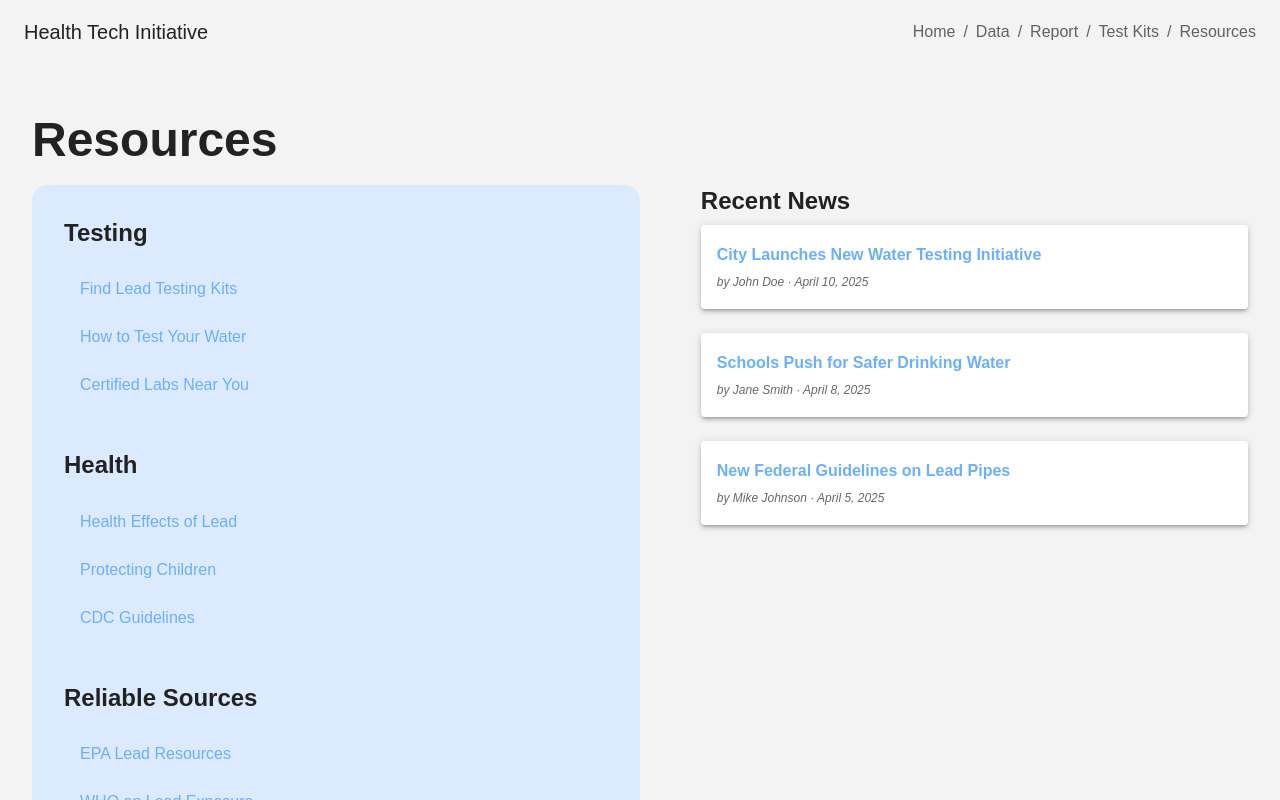
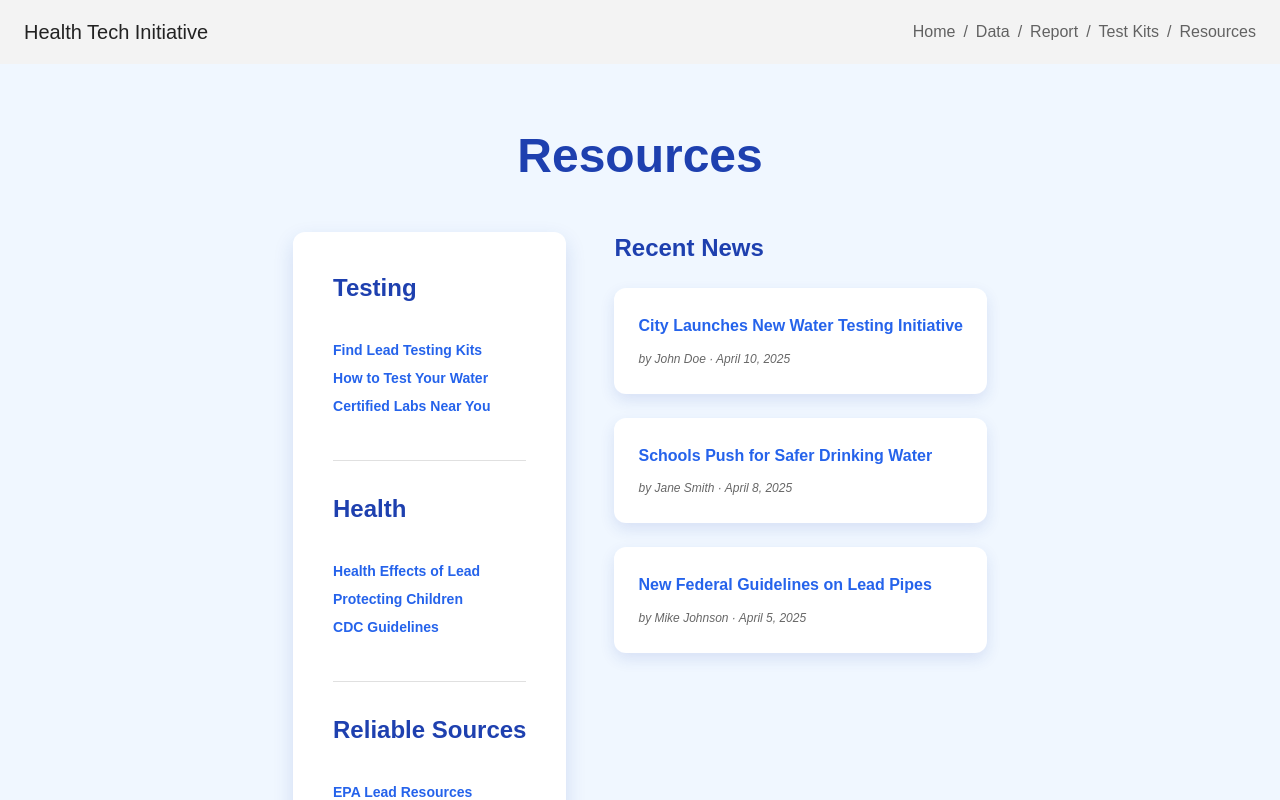
Before and after one commit to IggyLikesToCode/HealthTechInitiative2024-2025, a React (Create React App) app in the folder hti24-25/: page /resources in a window 1280 px wide. Shown: the top 800 px of the page. Built offline with nearby package versions, Linux system fonts and the light colour scheme; the HTML template or start-up script is replaced by a standard one.

Commit message:
used some stuff from intro to web

```diff
--- a/hti24-25/src/tabs/Resources.jsx
+++ b/hti24-25/src/tabs/Resources.jsx
@@ -8,63 +8,78 @@ import {
   List,
   ListItem,
   ListItemText,
+  Divider,
 } from "@mui/material";
 
 const Resources = () => {
   return (
-    <Box sx={{ px: 4, py: 6 }}>
-      <Typography variant="h3" fontWeight="bold" gutterBottom>
+    <Box
+      sx={{
+        px: { xs: 2, sm: 4, md: 8 },
+        py: { xs: 4, sm: 6, md: 8 },
+        backgroundColor: "#f0f7ff",
+        minHeight: "100vh",
+        fontFamily: "'Roboto', sans-serif",
+      }}
+    >
+      <Typography
+        variant="h3"
+        fontWeight="700"
+        gutterBottom
+        sx={{ color: "#1e40af", mb: 6, textAlign: "center" }}
+      >
         Resources
       </Typography>
 
-      <Grid container spacing={4} justifyContent={"space-between"}>
-        <Grid width={"50%"} item md={6}>
-          <Box
+      <Grid container spacing={6} justifyContent="center" alignItems="flex-start">
+        <Grid item xs={12} md={6}>
+          <Paper
+            elevation={5}
             sx={{
-              backgroundColor: "#dbeafe",
-              borderRadius: 4,
-              p: 4,
-              height: "100%",
+              p: 5,
+              borderRadius: 3,
+              backgroundColor: "#ffffff",
+              boxShadow: "0 8px 20px rgba(30,64,175,0.15)",
             }}
           >
-            <Typography variant="h5" fontWeight="bold" gutterBottom>
+            <Typography variant="h5" fontWeight="700" sx={{ mb: 3, color: "#1e40af" }}>
               Testing
             </Typography>
-            <List>
-              <ListItem>
+            <List dense>
+              <ListItem disablePadding>
                 <ListItemText>
                   <Link
                     href="https://www.epa.gov/lead/protect-your-family-sources-lead"
                     target="_blank"
                     rel="noopener noreferrer"
-                    component="a"
                     underline="hover"
+                    sx={{ color: "#2563eb", fontWeight: 600, "&:hover": { color: "#1e40af" } }}
                   >
                     Find Lead Testing Kits
                   </Link>
                 </ListItemText>
               </ListItem>
-              <ListItem>
+              <ListItem disablePadding>
                 <ListItemText>
                   <Link
                     href="https://www.cdc.gov/nceh/lead/faqs/lead-testing.htm"
                     target="_blank"
                     rel="noopener noreferrer"
-                    component="a"
                     underline="hover"
+                    sx={{ color: "#2563eb", fontWeight: 600, "&:hover": { color: "#1e40af" } }}
                   >
                     How to Test Your Water
                   </Link>
                 </ListItemText>
               </ListItem>
-              <ListItem>
+              <ListItem disablePadding>
                 <ListItemText>
                   <Link
                     href="https://www.epa.gov/lead/lead-testing-and-certification"
                     target="_blank"
                     rel="noopener noreferrer"
-                    component="a"
                     underline="hover"
+                    sx={{ color: "#2563eb", fontWeight: 600, "&:hover": { color: "#1e40af" } }}
                   >
                     Certified Labs Near You
                   </Link>
@@ -72,49 +87,46 @@ const Resources = () => {
               </ListItem>
             </List>
 
-            <Typography
-              variant="h5"
-              fontWeight="bold"
-              gutterBottom
-              sx={{ mt: 4 }}
-            >
+            <Divider sx={{ my: 4 }} />
+
+            <Typography variant="h5" fontWeight="700" sx={{ mb: 3, color: "#1e40af" }}>
               Health
             </Typography>
-            <List>
-              <ListItem>
+            <List dense>
+              <ListItem disablePadding>
                 <ListItemText>
                   <Link
                     href="https://www.cdc.gov/nceh/lead/health-effects.htm"
                     target="_blank"
                     rel="noopener noreferrer"
-                    component="a"
                     underline="hover"
+                    sx={{ color: "#2563eb", fontWeight: 600, "&:hover": { color: "#1e40af" } }}
                   >
                     Health Effects of Lead
                   </Link>
                 </ListItemText>
               </ListItem>
-              <ListItem>
+              <ListItem disablePadding>
                 <ListItemText>
                   <Link
                     href="https://www.cdc.gov/nceh/lead/prevention/default.htm"
                     target="_blank"
                     rel="noopener noreferrer"
-                    component="a"
                     underline="hover"
+                    sx={{ color: "#2563eb", fontWeight: 600, "&:hover": { color: "#1e40af" } }}
                   >
                     Protecting Children
                   </Link>
                 </ListItemText>
               </ListItem>
-              <ListItem>
+              <ListItem disablePadding>
                 <ListItemText>
                   <Link
                     href="https://www.cdc.gov/nceh/lead/default.htm"
                     target="_blank"
                     rel="noopener noreferrer"
-                    component="a"
                     underline="hover"
+                    sx={{ color: "#2563eb", fontWeight: 600, "&:hover": { color: "#1e40af" } }}
                   >
                     CDC Guidelines
                   </Link>
@@ -122,120 +134,152 @@ const Resources = () => {
               </ListItem>
             </List>
 
-            <Typography
-              variant="h5"
-              fontWeight="bold"
-              gutterBottom
-              sx={{ mt: 4 }}
-            >
+            <Divider sx={{ my: 4 }} />
+
+            <Typography variant="h5" fontWeight="700" sx={{ mb: 3, color: "#1e40af" }}>
               Reliable Sources
             </Typography>
-            <List>
-              <ListItem>
+            <List dense>
+              <ListItem disablePadding>
                 <ListItemText>
                   <Link
                     href="https://www.epa.gov/lead"
                     target="_blank"
                     rel="noopener noreferrer"
-                    component="a"
                     underline="hover"
+                    sx={{ color: "#2563eb", fontWeight: 600, "&:hover": { color: "#1e40af" } }}
                   >
                     EPA Lead Resources
                   </Link>
                 </ListItemText>
               </ListItem>
-              <ListItem>
+              <ListItem disablePadding>
                 <ListItemText>
                   <Link
                     href="https://www.who.int/news-room/fact-sheets/detail/lead-poisoning-and-health"
                     target="_blank"
                     rel="noopener noreferrer"
-                    component="a"
                     underline="hover"
+                    sx={{ color: "#2563eb", fontWeight: 600, "&:hover": { color: "#1e40af" } }}
                   >
                     WHO on Lead Exposure
                   </Link>
                 </ListItemText>
               </ListItem>
-              <ListItem>
+              <ListItem disablePadding>
                 <ListItemText>
                   <Link
                     href="https://www.ncbi.nlm.nih.gov/pmc/?term=lead+poisoning"
                     target="_blank"
                     rel="noopener noreferrer"
-                    component="a"
                     underline="hover"
+                    sx={{ color: "#2563eb", fontWeight: 600, "&:hover": { color: "#1e40af" } }}
                   >
                     NIH Articles
                   </Link>
                 </ListItemText>
               </ListItem>
             </List>
-          </Box>
+          </Paper>
         </Grid>
 
-        <Grid item md={6} width={"45%"}>
-          <Typography variant="h5" fontWeight="bold" gutterBottom>
+        <Grid item xs={12} md={5}>
+          <Typography variant="h5" fontWeight="700" sx={{ mb: 3, color: "#1e40af" }}>
             Recent News
           </Typography>
-          <Box sx={{ display: "flex", flexDirection: "column", gap: 3 }}>
-            <Paper elevation={3} sx={{ p: 2 }}>
-              <Typography variant="subtitle1" fontWeight="bold">
+          <Box
+            sx={{
+              display: "flex",
+              flexDirection: "column",
+              gap: 3,
+            }}
+          >
+            <Paper
+              elevation={4}
+              sx={{
+                p: 3,
+                borderRadius: 3,
+                backgroundColor: "#ffffff",
+                boxShadow: "0 6px 15px rgba(30,64,175,0.12)",
+                transition: "transform 0.2s ease",
+                "&:hover": {
+                  transform: "translateY(-5px)",
+                  boxShadow: "0 12px 24px rgba(30,64,175,0.25)",
+                },
+              }}
+            >
+              <Typography variant="subtitle1" fontWeight="700" gutterBottom>
                 <Link
                   href="https://www.nytimes.com/2023/10/04/us/milwaukee-lead-pipes.html"
                   target="_blank"
                   rel="noopener noreferrer"
-                  component="a"
                   underline="hover"
+                  sx={{ color: "#2563eb", "&:hover": { color: "#1e40af" } }}
                 >
                   City Launches New Water Testing Initiative
                 </Link>
               </Typography>
-              <Typography
-                variant="caption"
-                color="textSecondary"
-                fontStyle="italic"
-              >
+              <Typography variant="caption" color="text.secondary" fontStyle="italic">
                 by John Doe · April 10, 2025
               </Typography>
             </Paper>
-            <Paper elevation={3} sx={{ p: 2 }}>
-              <Typography variant="subtitle1" fontWeight="bold">
+
+            <Paper
+              elevation={4}
+              sx={{
+                p: 3,
+                borderRadius: 3,
+                backgroundColor: "#ffffff",
+                boxShadow: "0 6px 15px rgba(30,64,175,0.12)",
+                transition: "transform 0.2s ease",
+                "&:hover": {
+                  transform: "translateY(-5px)",
+                  boxShadow: "0 12px 24px rgba(30,64,175,0.25)",
+                },
+              }}
+            >
+              <Typography variant="subtitle1" fontWeight="700" gutterBottom>
                 <Link
                   href="https://www.nbcnews.com/news/us-news/lead-water-schools-epa-rule-rcna110529"
                   target="_blank"
                   rel="noopener noreferrer"
-                  component="a"
                   underline="hover"
+                  sx={{ color: "#2563eb", "&:hover": { color: "#1e40af" } }}
                 >
                   Schools Push for Safer Drinking Water
                 </Link>
               </Typography>
-              <Typography
-                variant="caption"
-                color="textSecondary"
-                fontStyle="italic"
-              >
+              <Typography variant="caption" color="text.secondary" fontStyle="italic">
                 by Jane Smith · April 8, 2025
               </Typography>
             </Paper>
-            <Paper elevation={3} sx={{ p: 2 }}>
-              <Typography variant="subtitle1" fontWeight="bold">
+
+            <Paper
+              elevation={4}
+              sx={{
+                p: 3,
+                borderRadius: 3,
+                backgroundColor: "#ffffff",
+                boxShadow: "0 6px 15px rgba(30,64,175,0.12)",
+                transition: "transform 0.2s ease",
+                "&:hover": {
+                  transform: "translateY(-5px)",
+                  boxShadow: "0 12px 24px rgba(30,64,175,0.25)",
+                },
+              }}
+            >
+              <Typography variant="subtitle1" fontWeight="700" gutterBottom>
                 <Link
                   href="https://www.epa.gov/newsreleases/epa-announces-proposed-rule-remove-lead-pipes"
                   target="_blank"
                   rel="noopener noreferrer"
-                  component="a"
                   underline="hover"
+                  sx={{ color: "#2563eb", "&:hover": { color: "#1e40af" } }}
                 >
                   New Federal Guidelines on Lead Pipes
                 </Link>
               </Typography>
-              <Typography
-                variant="caption"
-                color="textSecondary"
-                fontStyle="italic"
-              >
+              <Typography variant="caption" color="text.secondary" fontStyle="italic">
                 by Mike Johnson · April 5, 2025
               </Typography>
             </Paper>
```
Also changed, not shown: 1 other file (tests, documents, lock files or other folders).
